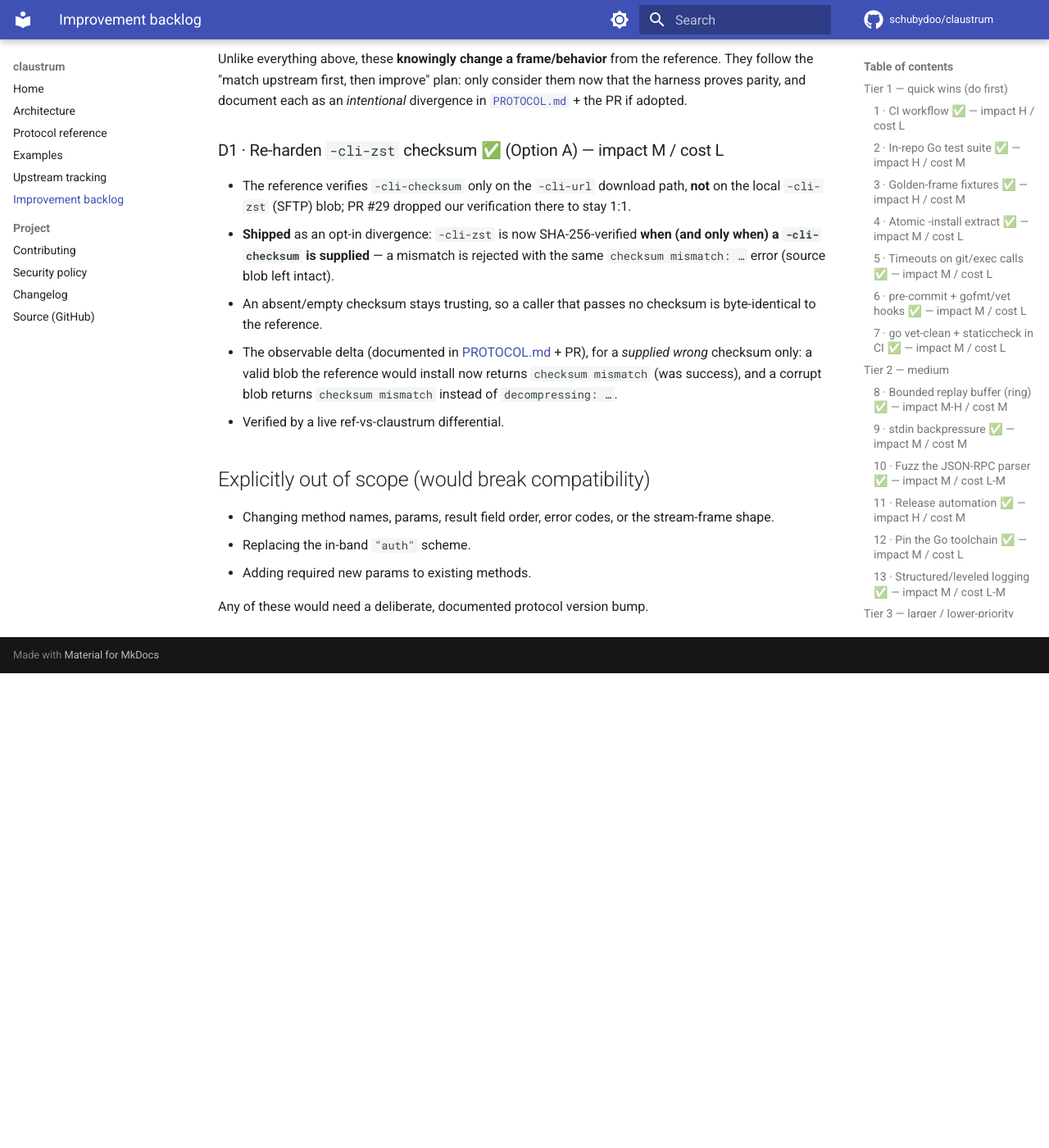
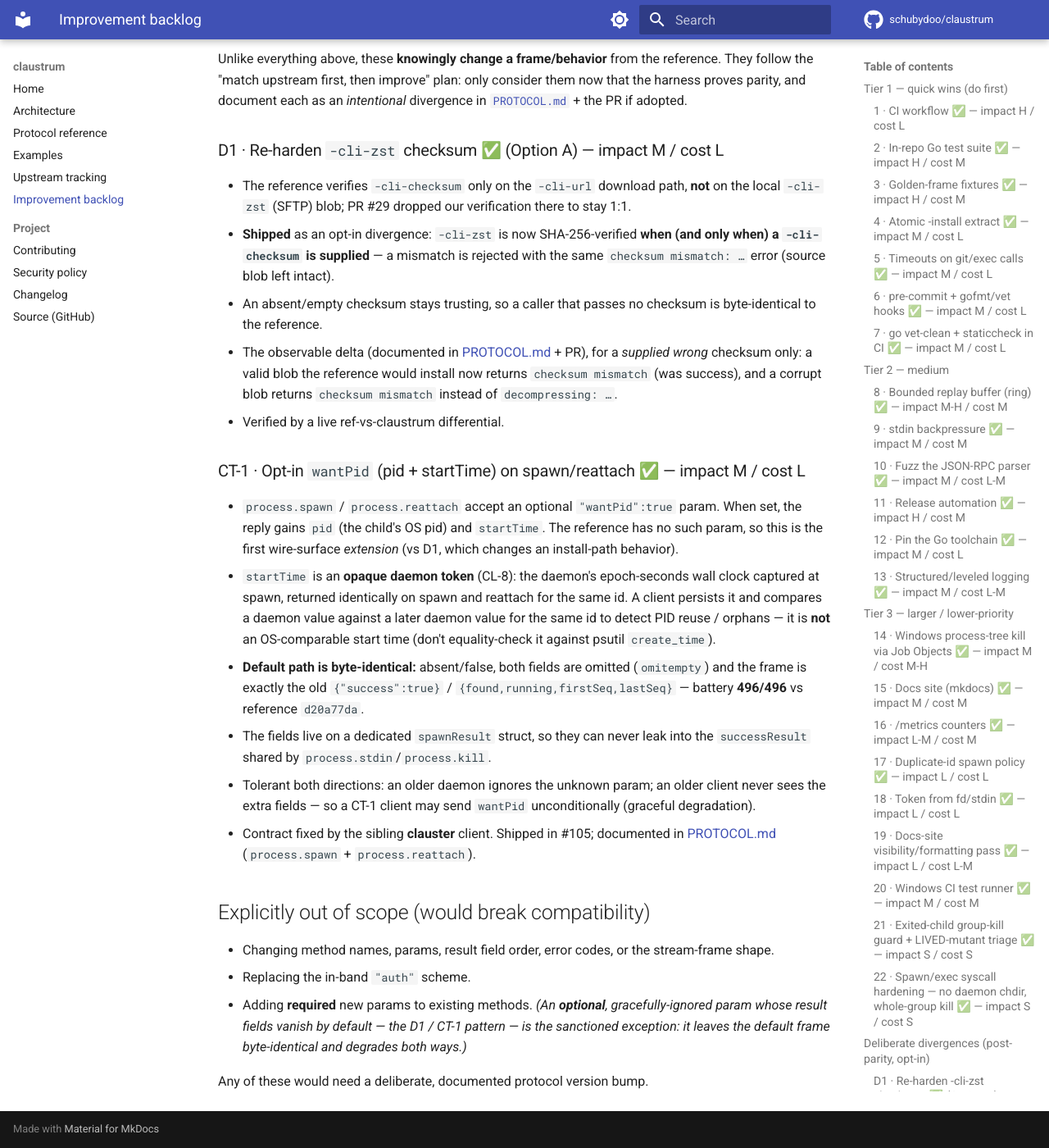
Before and after one commit to schubydoo/claustrum, an MkDocs documentation site: the page built from docs/IMPROVEMENTS.md, in a window 1280 px wide and 1400 px high, scrolled down 7079 px. Shown: the whole window at 82% size. Built offline with MkDocs 1.6.1 and Material for MkDocs 9.7.7, drawn with Linux system fonts in a browser that asks for light colours; comment, search, counter and statistics services are not loaded; before the commit the page ends 7900 px from its top, so only the background shows below that.

Commit message:
docs: document the CT-1 wantPid extension across the doc set (#107)
* docs: catalog CT-1 wantPid as a deliberate divergence

CT-1 (the opt-in `wantPid` pid/startTime fields on process.spawn/reattach,
shipped in #105) was documented in PROTOCOL.md but missing from the canonical
catalogs.

- IMPROVEMENTS.md: add a CT-1 entry under "Deliberate divergences (post-parity,
  opt-in)" alongside D1 — the first wire-surface *extension* (D1 changes an
  install-path behavior). Note startTime's opaque-token semantics (CL-8) and the
  496/496 default-path byte-identity. Also clarify the "out of scope" list: an
  optional, gracefully-ignored param whose result fields vanish by default (the
  D1/CT-1 pattern) is the sanctioned exception to "no new required params".
- UPSTREAM-TRACKING.md: note that these deliberate opt-in divergences sit off the
  default path (the drift check and synthetic battery never exercise wantPid), so
  they must not be reconciled away as upstream drift.

Docs only.

Co-Authored-By: Claude Opus 4.8 (1M context) <noreply@anthropic.com>

* docs: surface CT-1 wantPid as an explicit addition in README/index/examples

Per maintainer direction, document the claustrum "additional features" in the
user-facing docs too — each clearly labeled as an addition that is NOT part of
the reference functionality it mimics, with the default path noted as
byte-identical.

- README.md "How it works": a "Protocol extensions (claustrum-only, opt-in —
  additions, not part of the reference contract)" bullet for wantPid.
- docs/index.md: distinguish the *visible* opt-in protocol extension (wantPid)
  from the invisible operational extras; note default frames stay byte-identical.
- docs/EXAMPLES.md: a worked wantPid example under a "claustrum extension"
  admonition, showing the same pid/startTime on spawn + reattach and the
  field-absent default, plus the opaque-token caveat.

Docs only; mkdocs --strict passes.

Co-Authored-By: Claude Opus 4.8 (1M context) <noreply@anthropic.com>

---------

Co-authored-by: Schuby <12485317+schubydoo@users.noreply.github.com>
Co-authored-by: Claude Opus 4.8 (1M context) <noreply@anthropic.com>

````diff
--- a/docs/EXAMPLES.md
+++ b/docs/EXAMPLES.md
@@ -93,6 +93,39 @@ run '[{"jsonrpc":"2.0","id":1,"method":"process.spawn",
 A process survives the disconnect of the connection that spawned it — a *new*
 connection can `reattach` to it and keep streaming. That is the reconnect path.
 
+## Opt into `pid` + `startTime` — `wantPid` (claustrum extension)
+
+!!! note "An addition, not reference behavior"
+    The reference daemon has no `wantPid`; this is an opt-in **claustrum
+    extension** (CT-1). Omit it — the default — and every frame is byte-identical
+    to the reference. It does not change the original `spawn`/`reattach`
+    behavior; it only *adds* fields when explicitly requested.
+
+`process.spawn` and `process.reattach` accept `"wantPid":true`. When set, the
+result carries the child's OS `pid` plus a `startTime` token, returned
+identically on spawn and reattach for the same `id`, for PID-reuse / orphan
+detection:
+
+```sh
+run '[{"jsonrpc":"2.0","id":1,"method":"process.spawn",
+       "params":{"id":"w1","command":"sh","args":["-c","echo hi"],"wantPid":true}},
+      {"jsonrpc":"2.0","id":2,"method":"process.reattach",
+       "params":{"id":"w1","fromSeq":0,"wantPid":true}}]'
+# {"id":1,"result":{"success":true,"pid":12345,"startTime":1718040000.12}}
+# … stdout + exit stream frames …
+# {"id":2,"result":{"found":true,"running":false,"firstSeq":1,"lastSeq":2,"pid":12345,"startTime":1718040000.12}}
+```
+
+Without `wantPid`, those same two replies are exactly `{"success":true}` and
+`{"found":…,"running":…,"firstSeq":…,"lastSeq":…}` — the `pid`/`startTime` fields
+are simply absent (`omitempty`).
+
+`startTime` is an **opaque token**: persist it, then compare a daemon value
+against a *later* daemon value for the **same `id`** to detect PID reuse. Do
+**not** equality-compare it against an OS-read process start time (e.g. psutil
+`create_time`) — it is the daemon's spawn-moment wall clock, not the kernel's
+process-creation time.
+
 ## Extract a plugin tarball
 
 ```sh
--- a/docs/IMPROVEMENTS.md
+++ b/docs/IMPROVEMENTS.md
@@ -332,11 +332,37 @@ consider them now that the harness proves parity, and document each as an
   `checksum mismatch` instead of `decompressing: …`.
 - Verified by a live ref-vs-claustrum differential.
 
+### CT-1 · Opt-in `wantPid` (pid + startTime) on spawn/reattach ✅ — impact M / cost L
+
+- `process.spawn` / `process.reattach` accept an optional `"wantPid":true` param.
+  When set, the reply gains `pid` (the child's OS pid) and `startTime`. The
+  reference has no such param, so this is the first wire-surface *extension*
+  (vs D1, which changes an install-path behavior).
+- `startTime` is an **opaque daemon token** (CL-8): the daemon's epoch-seconds
+  wall clock captured at spawn, returned identically on spawn and reattach for
+  the same id. A client persists it and compares a daemon value against a later
+  daemon value for the same id to detect PID reuse / orphans — it is **not** an
+  OS-comparable start time (don't equality-check it against psutil `create_time`).
+- **Default path is byte-identical:** absent/false, both fields are omitted
+  (`omitempty`) and the frame is exactly the old `{"success":true}` /
+  `{found,running,firstSeq,lastSeq}` — battery **496/496** vs reference
+  `d20a77da`.
+- The fields live on a dedicated `spawnResult` struct, so they can never leak
+  into the `successResult` shared by `process.stdin`/`process.kill`.
+- Tolerant both directions: an older daemon ignores the unknown param; an older
+  client never sees the extra fields — so a CT-1 client may send `wantPid`
+  unconditionally (graceful degradation).
+- Contract fixed by the sibling **clauster** client. Shipped in #105; documented
+  in [PROTOCOL.md](PROTOCOL.md) (`process.spawn` + `process.reattach`).
+
 ## Explicitly out of scope (would break compatibility)
 
 - Changing method names, params, result field order, error codes, or the
   stream-frame shape.
 - Replacing the in-band `"auth"` scheme.
-- Adding required new params to existing methods.
+- Adding **required** new params to existing methods. *(An **optional**,
+  gracefully-ignored param whose result fields vanish by default — the D1 /
+  CT-1 pattern — is the sanctioned exception: it leaves the default frame
+  byte-identical and degrades both ways.)*
 
 Any of these would need a deliberate, documented protocol version bump.
--- a/docs/UPSTREAM-TRACKING.md
+++ b/docs/UPSTREAM-TRACKING.md
@@ -131,6 +131,14 @@ If the check reports drift:
 4. Update `scripts/UPSTREAM_SHA` to the new SHA, note the change in `CHANGELOG.md`,
    and update `docs/PROTOCOL.md` if the wire surface changed.
 
+> Not every claustrum behavior is meant to match the reference. A few
+> **deliberate, opt-in divergences** — the `-cli-zst` checksum (D1) and the CT-1
+> `wantPid` `pid`/`startTime` fields — are catalogued in
+> [`IMPROVEMENTS.md`](IMPROVEMENTS.md#deliberate-divergences-post-parity-opt-in).
+> They sit off the default path (the drift check and the synthetic battery never
+> exercise `wantPid`, so it won't show as a diff), so don't "reconcile" them away
+> as drift if a probe that opts in surfaces them.
+
 ## Automating it
 
 - A scheduled CI job (e.g. weekly `nightly.yml`) can run `check-upstream.sh`
````
Also changed, not shown: README.md (+6 -0 lines), docs/index.md (+7 -0 lines).
